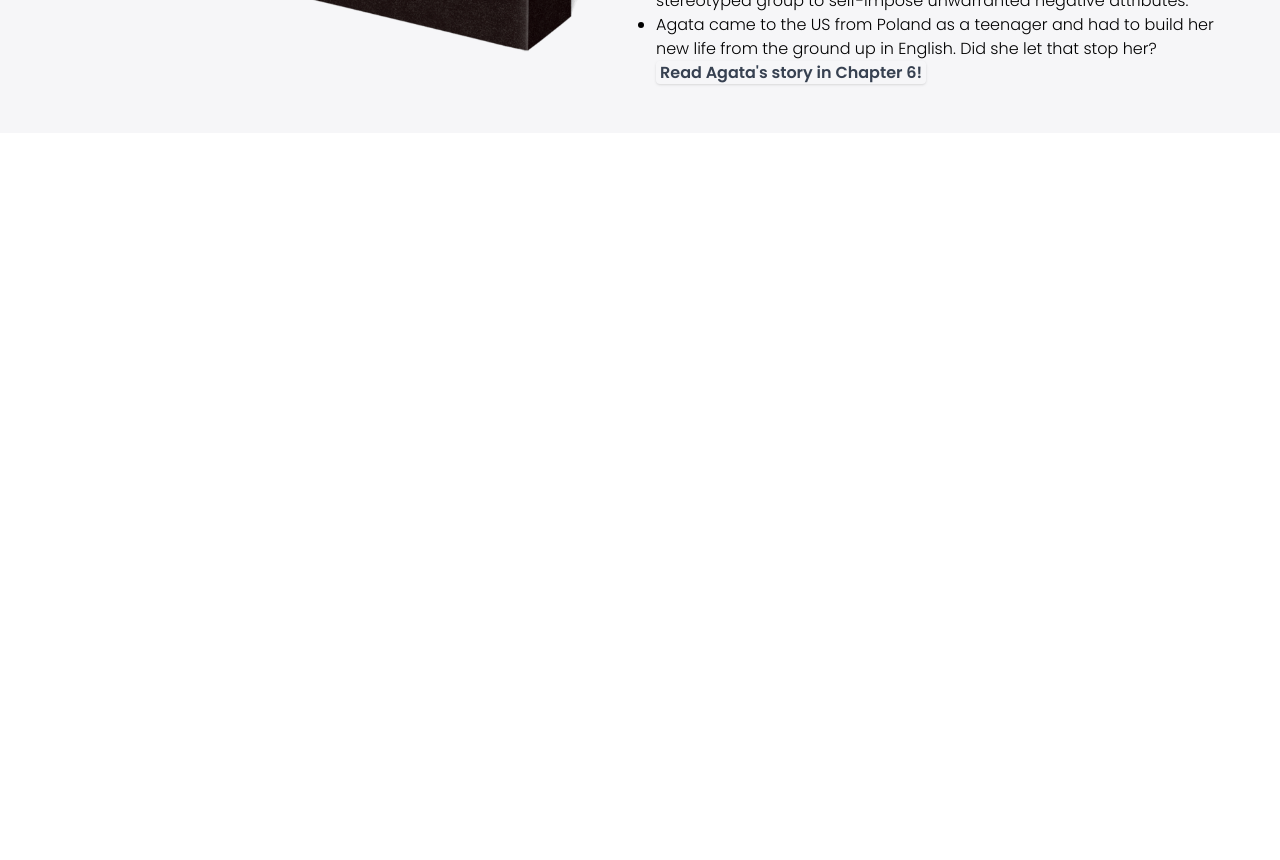
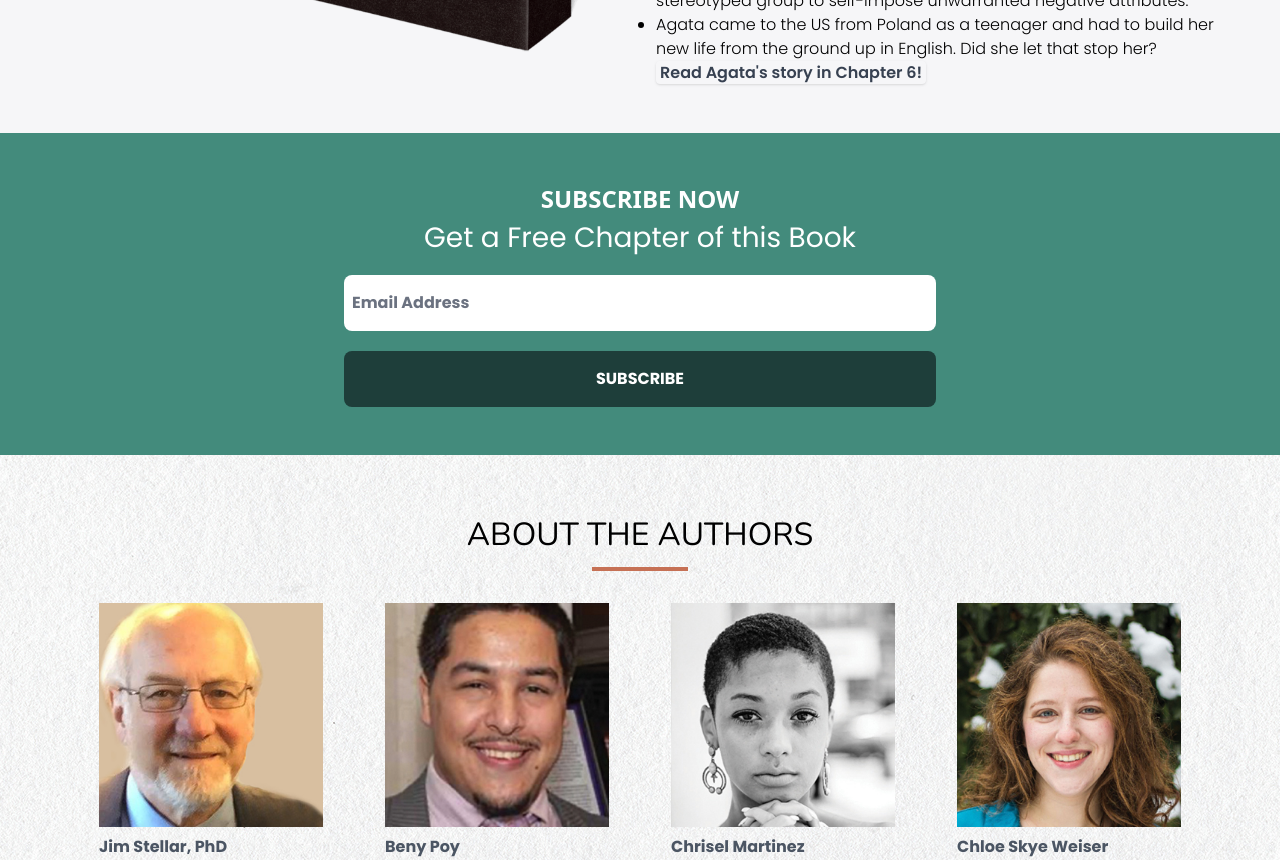
Before and after one commit to devinobrien-css/Diversity-at-College, a React (Vite) app: page / in a window 1280 px wide. Shown: the part 1940-2800 px from the top of the page. Before the commit the page ends 2265 px from the top, so only its background shows below. Built offline with nearby package versions, Linux system fonts and the light colour scheme; what tailwindcss-animated would draw is missing.

Commit message:
mobile full :goat: :golf:

```diff
--- a/src/routes/Book.tsx
+++ b/src/routes/Book.tsx
@@ -1,7 +1,9 @@
 import cx from 'classnames';
+import { Element } from 'react-scroll';
 
 export const Book = () => {
   return (
+    <Element name="home">
       <div className="bg-lightgrey flex flex-wrap-reverse md:p-32" id="home">
         <div
           className={cx(
@@ -32,11 +34,11 @@ export const Book = () => {
             </span>
             <span className="">
               Bias exists whether we recognize it or not, but each of us has the
-            ability to challenge this status quo and advocate for change. It is
-            possible to retrain our brains! When we commit to actively
+              ability to challenge this status quo and advocate for change. It
+              is possible to retrain our brains! When we commit to actively
               recognizing and addressing our biases, people can change - and in
-            turn, create a stronger and more equitable society where all members
-            have a seat at the table.
+              turn, create a stronger and more equitable society where all
+              members have a seat at the table.
             </span>
             <span className="text-green font-caveat md:text-64 flex flex-col justify-end text-48">
               "
@@ -52,5 +54,6 @@ export const Book = () => {
           )}
         />
       </div>
+    </Element>
   );
 };
--- a/src/routes/Info.tsx
+++ b/src/routes/Info.tsx
@@ -4,11 +4,8 @@ import cx from 'classnames';
 
 export const Info = () => {
   return (
-    <div
-      className={cx('bg-lightgrey px-4 py-0', 'lg:py-8 xl:px-24')}
-      id="about"
-    >
-      <Element name="about" />
+    <Element name="about">
+      <div className={cx('bg-lightgrey px-4 py-0', 'lg:py-8 xl:px-24')}>
         <div className={cx('py-8 md:py-8')}>
           <p
             className={cx(
@@ -21,7 +18,8 @@ export const Info = () => {
             <span className="text-green"> REAL STUDENT EXPERIENCES.</span>
           </p>
           <p className="font-caveat text-center text-gray-800 transition-width md:text-20 md:font-semibold">
-          A ROADMAP TO TEACHING AND LEARNING DIVERSITY FOR THE NEXT GENERATION.
+            A ROADMAP TO TEACHING AND LEARNING DIVERSITY FOR THE NEXT
+            GENERATION.
           </p>
         </div>
 
@@ -46,8 +44,8 @@ export const Info = () => {
               <ul className="font-poppins mx-4 list-disc font-light text-black">
                 <li>
                   Any unconsciously-held set of associations about a particular
-                social group. These biases result in stereotypes that are often
-                untrue.
+                  social group. These biases result in stereotypes that are
+                  often untrue.
                 </li>
                 <li>
                   Beny was one of the only people of color in the Philosophy
@@ -76,12 +74,12 @@ export const Info = () => {
                 <li>
                   The psychological strategy where people avoid failure by not
                   trying something when they think they won't succeed. This can
-                harm self-esteem and has resulted in the underrepresentation of
-                diverse groups in fields like STEM, medicine, and more.
+                  harm self-esteem and has resulted in the underrepresentation
+                  of diverse groups in fields like STEM, medicine, and more.
                 </li>
                 <li>
-                Rachel wanted to study medicine, but an offhand comment brought
-                on feelings of self-doubt. How did she overcome it?
+                  Rachel wanted to study medicine, but an offhand comment
+                  brought on feelings of self-doubt. How did she overcome it?
                   <br />
                   <span className="text-green rounded px-1 font-semibold shadow">
                     Read Rachel's story in Chapter 3!
@@ -103,13 +101,14 @@ export const Info = () => {
               </div>
               <ul className="font-poppins mx-4 list-disc font-light text-black">
                 <li>
-                Occurs when individuals facing similar challenges come together
-                as a group to give and receive help based on their shared lived
-                experiences.
+                  Occurs when individuals facing similar challenges come
+                  together as a group to give and receive help based on their
+                  shared lived experiences.
                 </li>
                 <li>
-                Chrisel's entry into college life was shaped by the Educational
-                Opportunity Program. How has it helped her succeed?
+                  Chrisel's entry into college life was shaped by the
+                  Educational Opportunity Program. How has it helped her
+                  succeed?
                   <br />
                   <span className="text-tan rounded px-1 font-semibold shadow">
                     Read Chrisel's story in Chapter 4!
@@ -165,9 +164,9 @@ export const Info = () => {
                   attributes.
                 </li>
                 <li>
-                Agata came to the US from Poland as a teenager and had to build
-                her new life from the ground up in English. Did she let that
-                stop her?
+                  Agata came to the US from Poland as a teenager and had to
+                  build her new life from the ground up in English. Did she let
+                  that stop her?
                   <br />
                   <span className="rounded px-1 font-semibold text-gray-700 shadow">
                     Read Agata's story in Chapter 6!
@@ -180,6 +179,7 @@ export const Info = () => {
           </div>
         </div>
       </div>
+    </Element>
   );
 };
 
--- a/src/routes/Navigation/Navbar.tsx
+++ b/src/routes/Navigation/Navbar.tsx
@@ -1,8 +1,7 @@
 import { Icon } from '@iconify/react';
 import { DiversitySvg } from '../../shared/components/assets/DiversitySvg';
-import { useState } from 'react';
 import cx from 'classnames';
-import { Element, Link } from 'react-scroll';
+import { Link } from 'react-scroll';
 import { MobileNavbar } from './MobileNavbar';
 import { router } from './router';
 
@@ -22,7 +21,6 @@ export const Navbar = () => {
       className={cx('navbar sticky top-0 ', 'bg-white shadow md:p-6')}
       id="navbar"
     >
-      <Element name="home" />
       <div className="flex w-full justify-between">
         <DiversitySvg className="py-2 md:w-1/3" />
 
--- a/src/routes/People.tsx
+++ b/src/routes/People.tsx
@@ -55,7 +55,7 @@ interface ProfileProps {
 }
 const Profile = ({ image, full_name, description }: ProfileProps) => {
   return (
-    <div className="mx-auto flex w-1/5 flex-col gap-y-2">
+    <div className="xs:min-w-[220px] mx-auto flex max-w-xs flex-col gap-y-2 sm:w-1/3 md:w-1/5">
       <img src={`/assets/img/${image}`} className="" />
       <p className="font-poppins font-extrabold text-gray-600">{full_name}</p>
       <p className="font-nunito text-gray-600">{description}</p>
@@ -67,9 +67,11 @@ export const People = () => {
   return (
     <div className="bg-paper p-12" id="people">
       <Element name="people" />
-      <h2 className="p-2 text-center text-32 text-black">ABOUT THE AUTHORS</h2>
+      <h2 className="font-nunito p-2 text-center text-32 text-black">
+        ABOUT THE AUTHORS
+      </h2>
       <hr className="border-red mx-auto w-24 border-2" />
-      <div className="flex flex-wrap gap-6 p-8">
+      <div className="flex flex-wrap gap-6 py-8 sm:p-8">
         {people.map((person) => (
           <Profile {...person} />
         ))}
--- a/src/routes/Root.tsx
+++ b/src/routes/Root.tsx
@@ -1,4 +1,3 @@
-import { Icon } from '@iconify/react';
 import { Ads } from './Ads';
 import { Book } from './Book';
 import { Contact } from './Contact';
@@ -17,19 +16,11 @@ export const Root = () => {
       <Book />
       <Ads />
       <Info />
-      {/* <Subscribe /> */}
-      {/* <People /> */}
-      {/* <Reviews /> */}
-      {/* <Contact /> */}
-      {/* <Footer /> */}
-      <br />
-      <br />
-      <br />
-      <br />
-      <br />
-      <br />
-      <br />
-      <br />
+      <Subscribe />
+      <People />
+      <Reviews />
+      <Contact />
+      <Footer />
     </>
   );
 };
```
Lines whose indentation alone changed are shown as unchanged.
